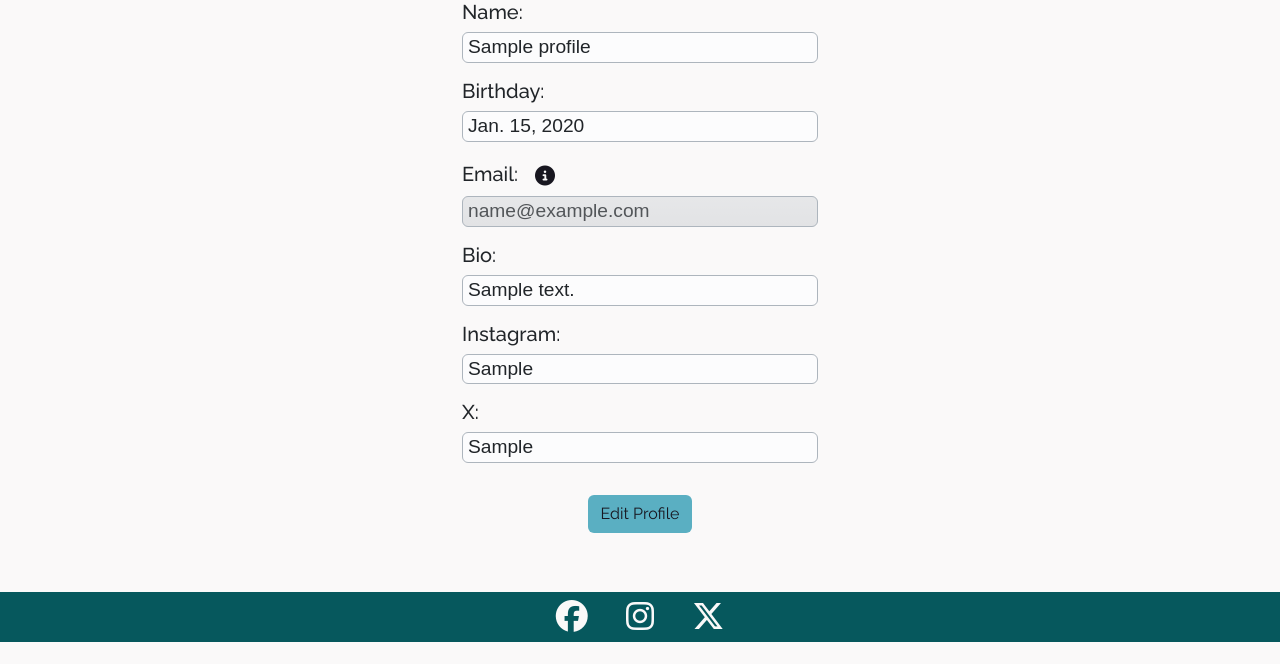
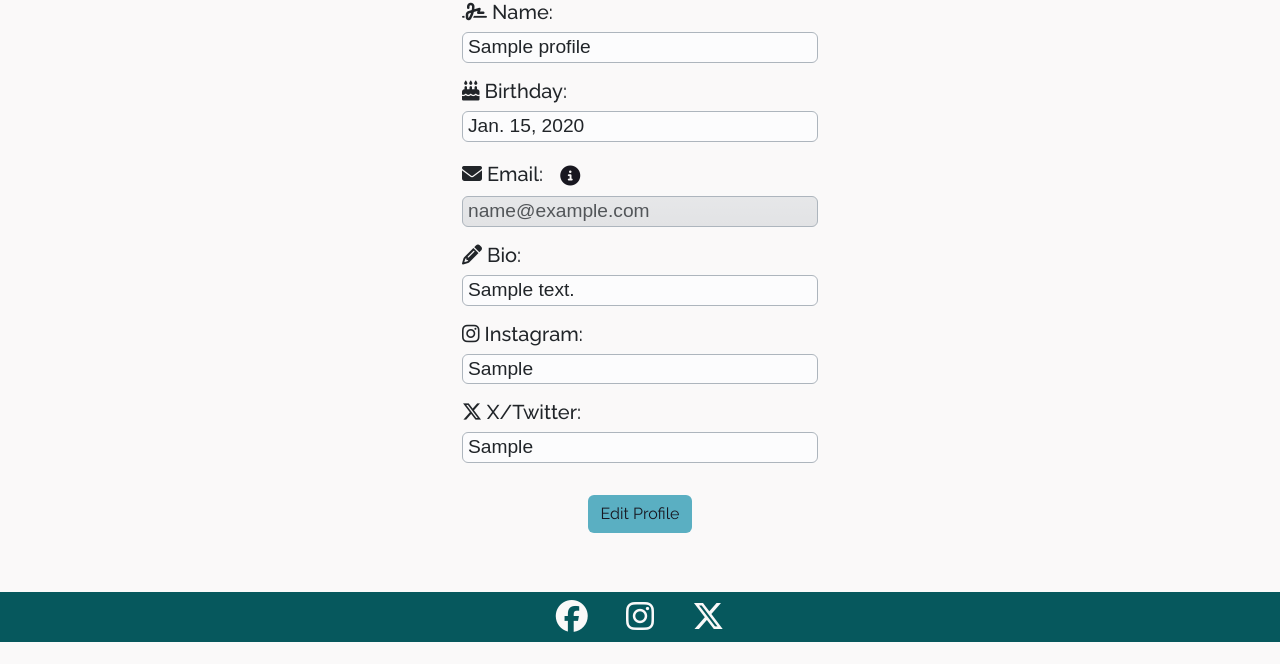
Before and after one commit to mariam138/globetrotters-gazette, a Django app: a page that uses profile_page/templates/profile_page/profile_page.html in a window 1280 px wide. Shown: the part 158-822 px from the top of the page. Run offline with Django 5.2, Linux system fonts and the light colour scheme; a user stored in the database is signed in; tables that the repository leaves empty hold one stand-in row (values such as "Sample post"); some libraries are stand-ins or nearby versions; some web fonts are replaced.

Commit message:
add icons to profile page

```diff
--- a/profile_page/templates/profile_page/profile_page.html
+++ b/profile_page/templates/profile_page/profile_page.html
@@ -13,14 +13,14 @@
     <!-- display user's profile picture -->
     <div class="row">
         <div class="col-sm-6 offset-sm-3 col-md-4 offset-md-4 text-center">
-            <img src="{{ user.profile.profile_pic.url }}" alt="{{ user }}'s profile picture" class="img-thumbnail border rounded">
+            <img src="{{ user.profile.profile_picture.url }}" alt="{{ user }}'s profile picture" class="img-thumbnail border rounded">
         </div>
     </div>
 
     <div class="row">
         <!-- display user's name -->
         <div class="col-sm-6 offset-sm-3 col-md-4 offset-md-4">
-            <h5 class="heading">Name:</h5>
+            <h5 class="heading"><i class="fa-solid fa-signature"></i> Name:</h5>
             <!-- checks to see if p element is empty before applying the styling -->
             <p class="paragraph profile-text {% if profile.name %}border border-dark-subtle rounded bg-light-subtle
             {% endif %}">
@@ -31,7 +31,7 @@
     <div class="row">
         <!-- display user's birthday -->
         <div class="col-sm-6 offset-sm-3 col-md-4 offset-md-4">
-            <h5 class="heading">Birthday:</h5>
+            <h5 class="heading"><i class="fa-solid fa-cake-candles"></i> Birthday:</h5>
             <p class="paragraph profile-text {% if profile.birthday %}border border-dark-subtle rounded bg-light-subtle
             {% endif %}">
                 {{ profile.birthday }}</p>
@@ -43,7 +43,7 @@
     <div class="row">
         <!-- display user's email -->
         <div class="col-sm-6 offset-sm-3 col-md-4 offset-md-4">
-            <h5 class="heading d-inline">Email:</h5>
+            <h5 class="heading d-inline"><i class="fa-solid fa-envelope"></i> Email:</h5>
             <!-- Info icon which can be clicked on to reveal text underneath -->
             <button class="btn" type="button" data-bs-toggle="collapse" data-bs-target="#emailInfo"
                 aria-expanded="false" aria-controls="emailInfo"><i class="fa-solid fa-circle-info" id="email-info"></i></button>
@@ -64,7 +64,7 @@
     <div class="row">
         <!-- display user's bio -->
         <div class="col-sm-6 offset-sm-3 col-md-4 offset-md-4">
-            <h5 class="heading">Bio:</h5>
+            <h5 class="heading"><i class="fa-solid fa-pencil"></i> Bio:</h5>
             <p class="paragraph profile-text {% if profile.bio %}border border-dark-subtle rounded bg-light-subtle
             {% endif %}">{{ profile.bio }}
             </p>
@@ -74,7 +74,7 @@
     <div class="row">
         <!-- display user's instagram link -->
         <div class="col-sm-6 offset-sm-3 col-md-4 offset-md-4">
-            <h5 class="heading">Instagram:</h5>
+            <h5 class="heading"><i class="fa-brands fa-instagram"></i> Instagram:</h5>
             <p class="paragraph profile-text {% if profile.instagram %}border border-dark-subtle rounded bg-light-subtle
             {% endif %}">
                 {{ profile.instagram }}</p>
@@ -84,7 +84,7 @@
     <div class="row">
         <!-- display user's twitter/x link -->
         <div class="col-sm-6 offset-sm-3 col-md-4 offset-md-4">
-            <h5 class="heading">X:</h5>
+            <h5 class="heading"><i class="fa-brands fa-x-twitter"></i> X/Twitter:</h5>
             <p class="paragraph profile-text {% if profile.twitter_x %}border border-dark-subtle rounded bg-light-subtle
             {% endif %}">
                 {{ profile.twitter_x }}</p>
```
